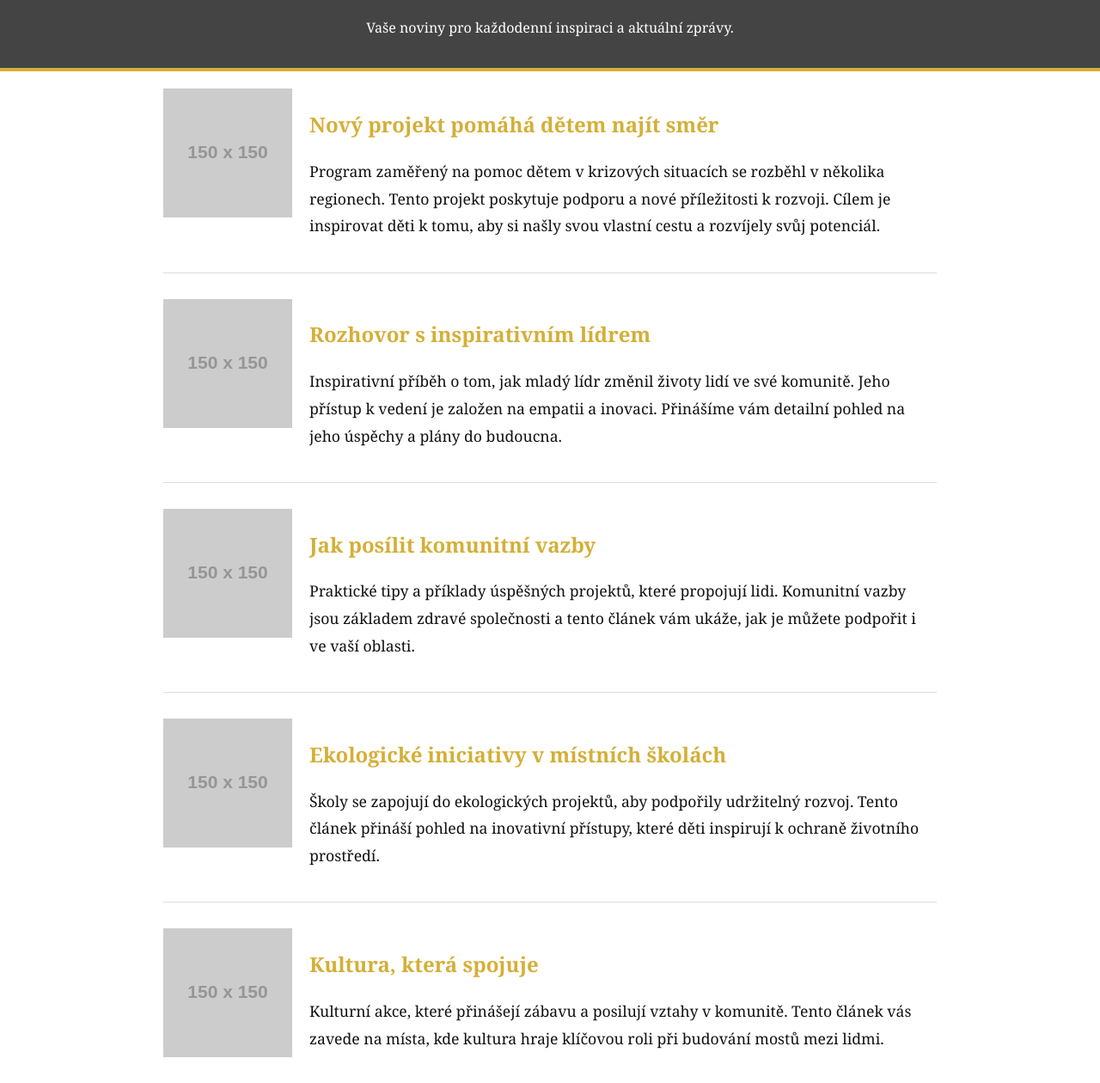
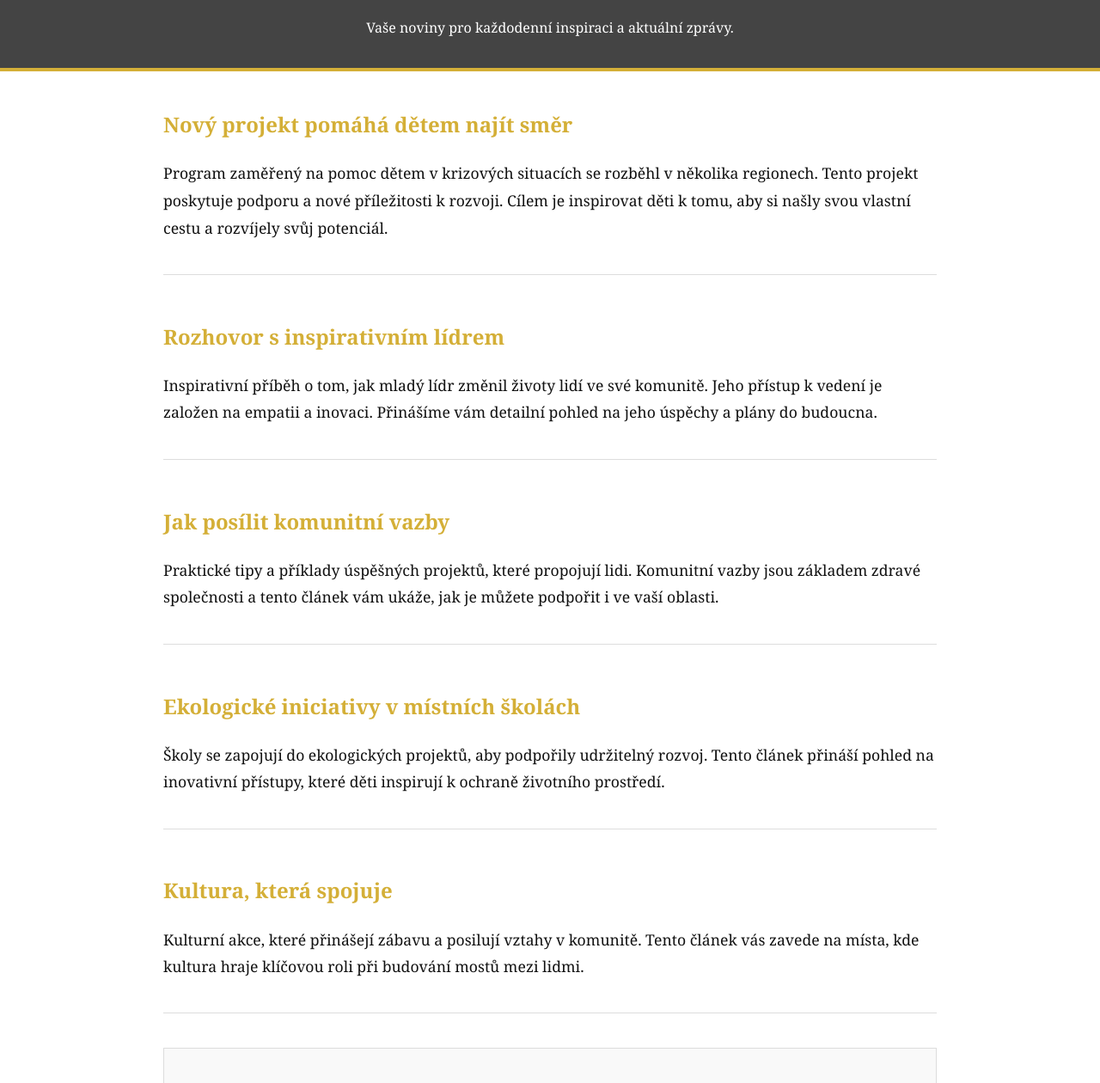
Before and after one commit to Salesiani-Pardubice/tajemstvi-salesianske-zdi, a plain HTML site: page index.html in a window 1280 px wide. Shown: the part 98-1358 px from the top of the page at 86% size. Drawn offline with Linux system fonts and the light colour scheme; placeholder pictures from the web are drawn by us.

Commit message:
Remove images

```diff
--- a/index.html
+++ b/index.html
@@ -43,7 +43,7 @@
         margin-bottom: 30px;
         padding-bottom: 20px;
       }
-      .article img {
+
         width: 150px;
         height: auto;
         margin-right: 20px;
@@ -113,7 +113,6 @@
     <div class="container">
       <div class="articles">
         <div class="article">
-          <img src="https://via.placeholder.com/150" alt="Pomáháme dětem" />
           <div>
             <h2>
               <a
@@ -131,7 +130,6 @@
           </div>
         </div>
         <div class="article">
-          <img src="https://via.placeholder.com/150" alt="Rozhovor" />
           <div>
             <h2>
               <a
@@ -149,7 +147,6 @@
           </div>
         </div>
         <div class="article">
-          <img src="https://via.placeholder.com/150" alt="Komunitní vazby" />
           <div>
             <h2>
               <a
@@ -166,7 +163,6 @@
           </div>
         </div>
         <div class="article">
-          <img src="https://via.placeholder.com/150" alt="Ekologie" />
           <div>
             <h2>
               <a
@@ -183,7 +179,6 @@
           </div>
         </div>
         <div class="article">
-          <img src="https://via.placeholder.com/150" alt="Kultura" />
           <div>
             <h2>
               <a
```
